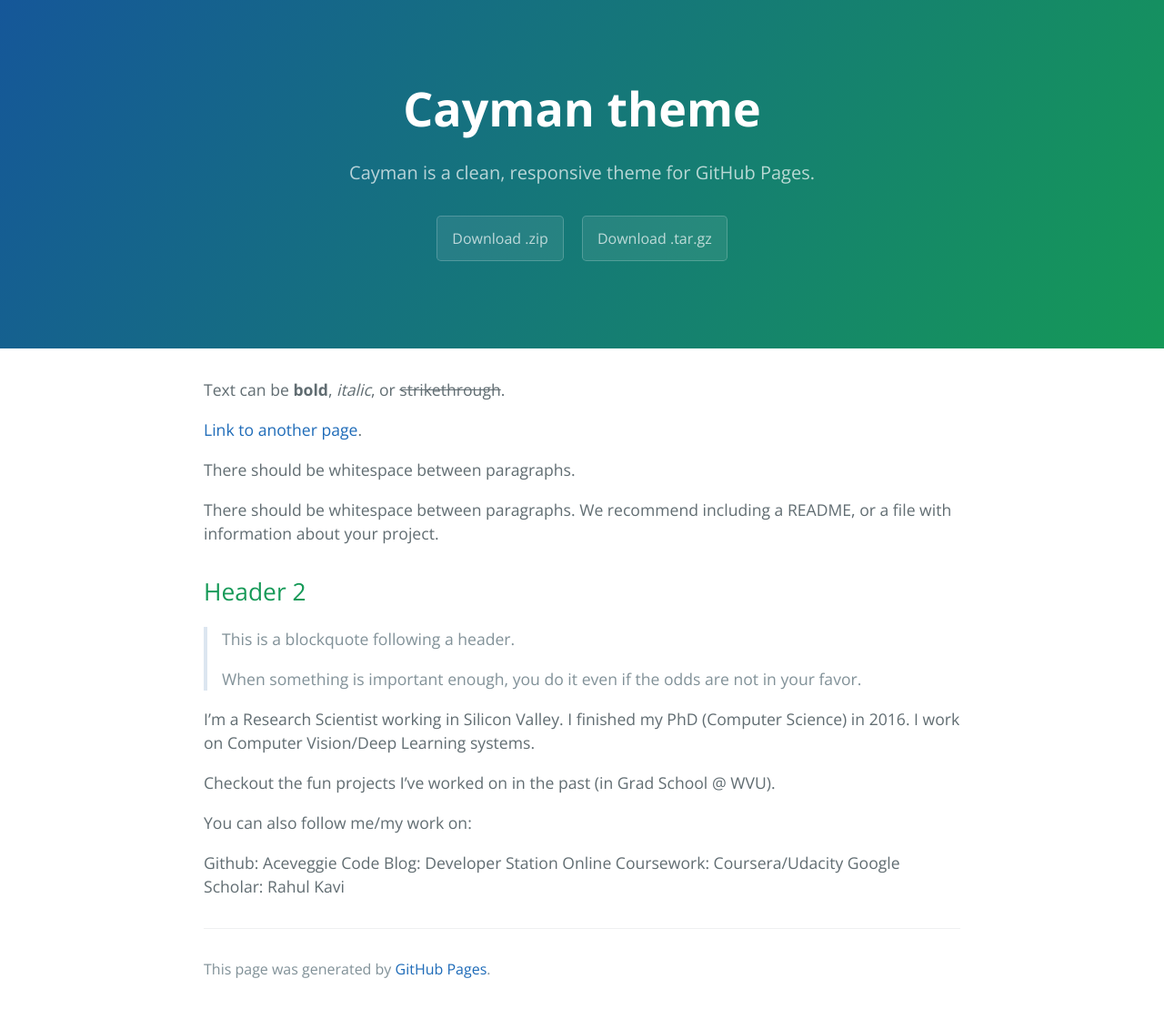
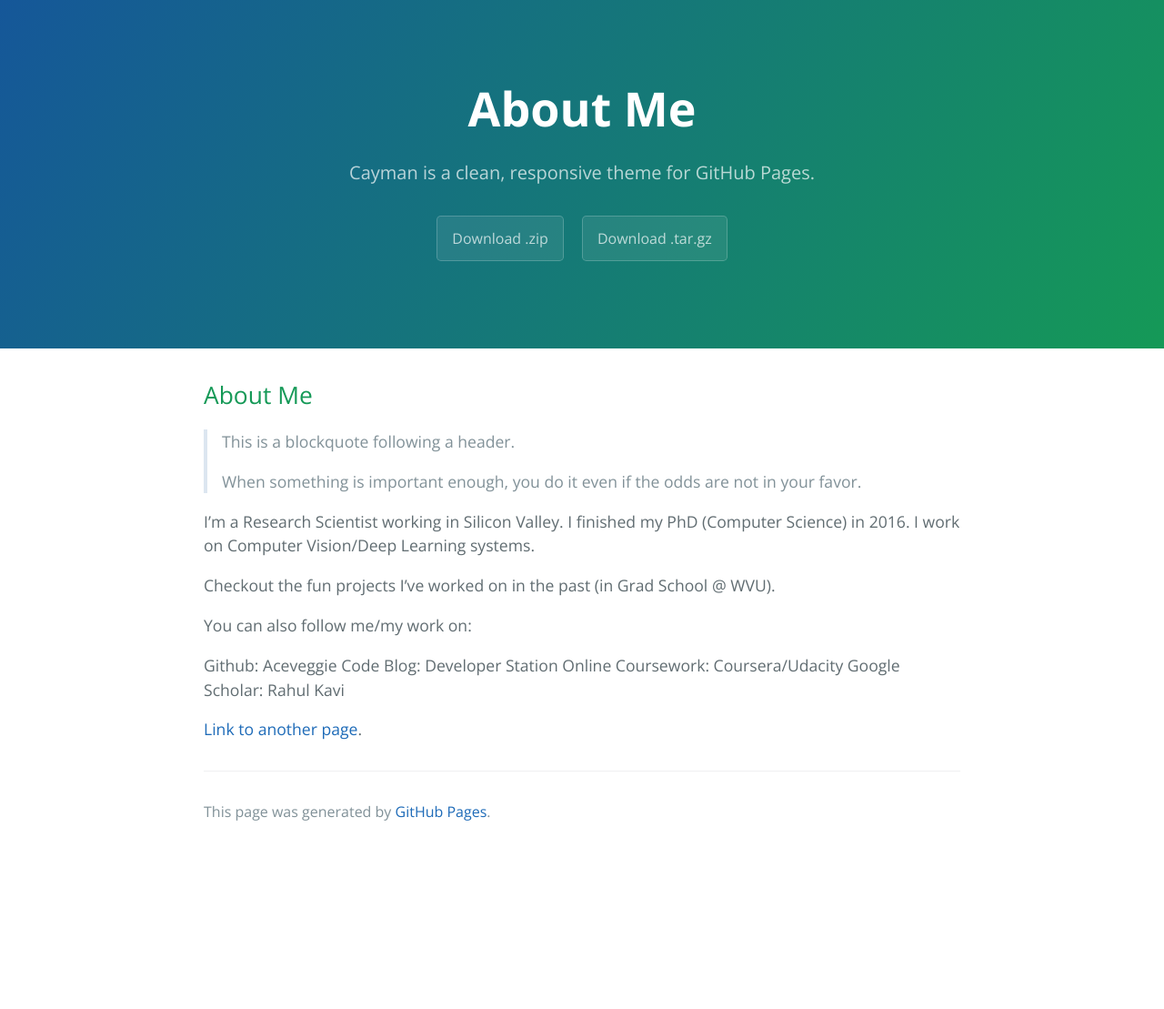
Before and after one commit to aceveggie/aceveggie.github.io, a Jekyll site: the page built from index.md, in a window 1280 px wide. Shown: the whole page at 91% size. Built offline with Jekyll 4.4.1, drawn with Linux system fonts in a browser that asks for light colours; our own code applies the rules of GitHub Pages for plain Markdown files; after the commit the page ends 936 px from its top, so only the background shows below that.

Commit message:
updated index.md

```diff
--- a/index.md
+++ b/index.md
@@ -2,16 +2,7 @@
 layout: default
 ---
 
-Text can be **bold**, _italic_, or ~~strikethrough~~.
-
-[Link to another page](./another-page.html).
-
-There should be whitespace between paragraphs.
-
-There should be whitespace between paragraphs. We recommend including a README, or a file with information about your project.
-
-
-## Header 2
+## About Me
 
 > This is a blockquote following a header.
 >
```
Also changed, not shown: other parts of index.md (+2 -0 lines).
